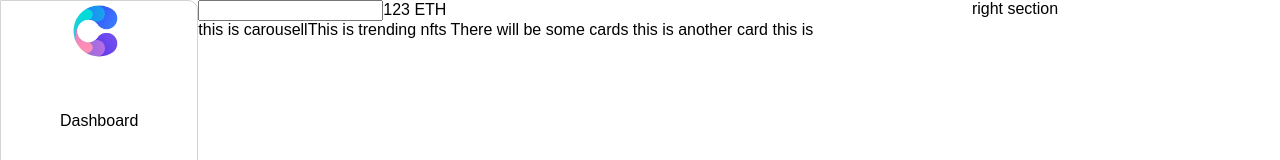
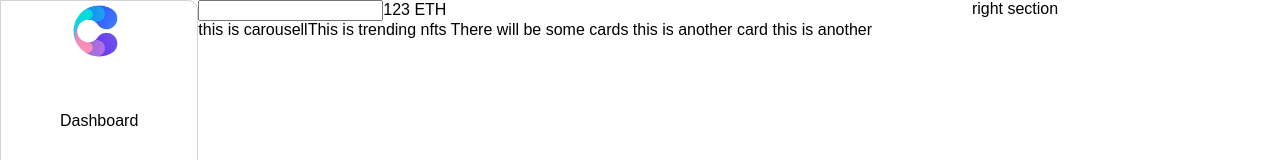
Before and after one commit to arknahian/React-Template-Website, a React (Create React App) app: page / in a window 1280 px wide. Shown: the top 160 px of the page. Built offline with nearby package versions, Linux system fonts and the light colour scheme.

Commit message:
last try

```diff
--- a/src/Component/MiddleSection/MiddleSection.js
+++ b/src/Component/MiddleSection/MiddleSection.js
@@ -15,7 +15,7 @@ const MiddleSection = () => {
             This is trending nfts
             There will be some cards
             this is another card
-            this is
+            this is another
 
         </div>
     );
```
